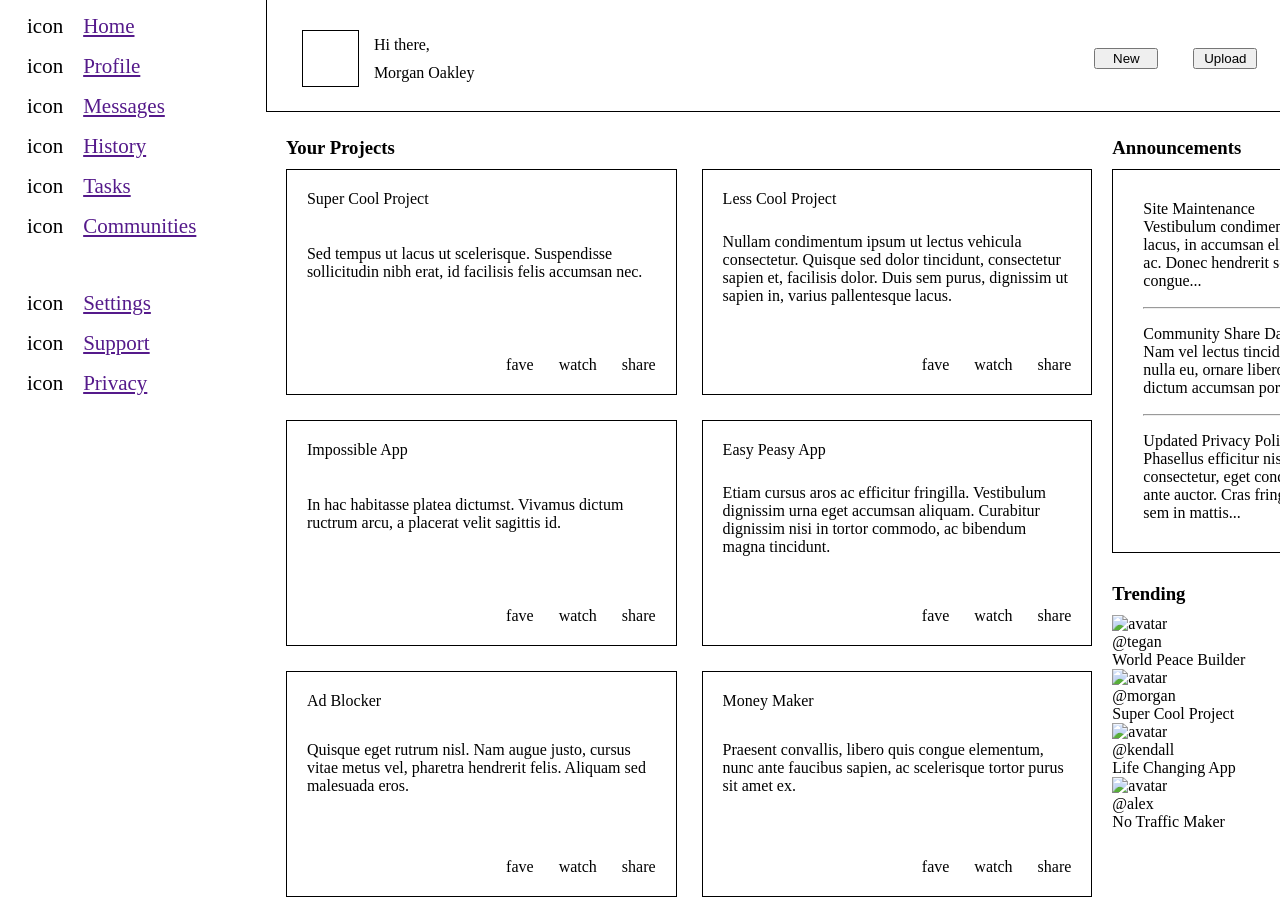
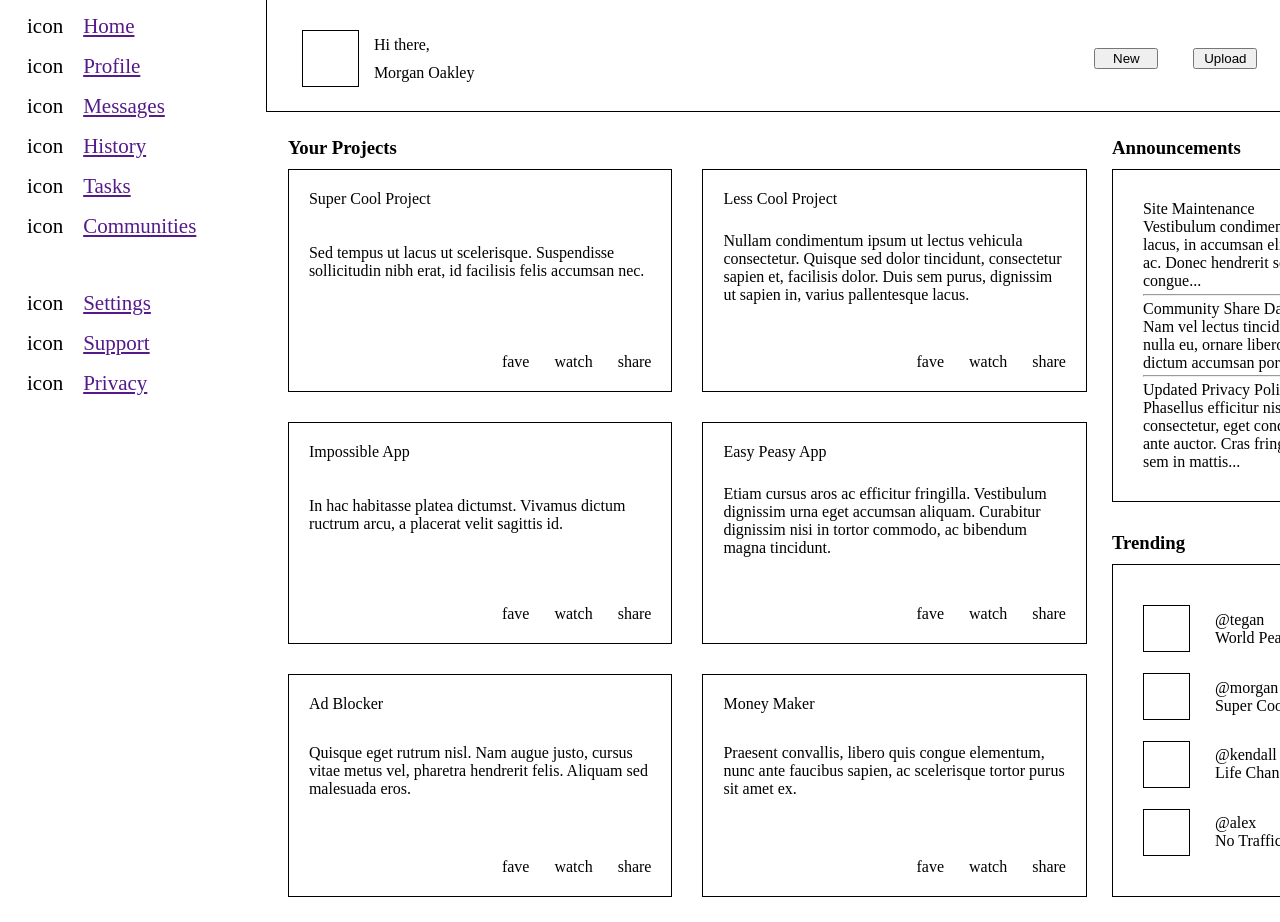
Before and after one commit to cacheup/dashboard, a plain HTML site: page index.html in a window 1280 px wide. Shown: the part 78-1000 px from the top of the page. Drawn offline with Linux system fonts and the light colour scheme.

Commit message:
Build layout for trending section

```diff
--- a/index.html
+++ b/index.html
@@ -133,22 +133,23 @@
       </div>
       <div class="trending">
         <h3>Trending</h3>
-        <img src="" alt="avatar">
+        <div class="trending-projects">
+          <div class="avatar"></div>
           <div>
             <p class="handle">@tegan</p>
             <p class="project">World Peace Builder</p>
           </div>
-        <img src="" alt="avatar">
+          <div class="avatar"></div>
           <div>
             <p class="handle">@morgan</p>
             <p class="project">Super Cool Project</p>
           </div>
-        <img src="" alt="avatar">
+          <div class="avatar"></div>
           <div>
             <p class="handle">@kendall</p>
             <p class="project">Life Changing App</p>
           </div>
-        <img src="" alt="avatar">
+          <div class="avatar"></div>
           <div>
             <p class="handle">@alex</p>
             <p class="project">No Traffic Maker</p>
@@ -156,5 +157,6 @@
         </div>
       </div>
     </div>
+  </div>
 </body>
 </html>
--- a/styles.css
+++ b/styles.css
@@ -127,11 +127,12 @@ input {
 .main-content {
   display: grid;
   grid-template-columns: 14fr 5fr;
-  padding-left: 20px;
-  column-gap: 20px;
+  grid-template-rows: 1fr 1fr;
+  padding-left: 22px;
+  column-gap: 25px;
   padding-top: 25px;
   padding-bottom: 25px;
-  padding-right: 22px;
+  padding-right: 25px;
   row-gap: 30px;
 }
 
@@ -150,7 +151,7 @@ h3 {
   display: grid;
   grid-template-rows: 1fr 1fr 1fr;
   grid-template-columns: repeat(2, minmax(380px, 550px));
-  gap: 25px;
+  gap: 30px;
 }
 
 .card {
@@ -187,4 +188,22 @@ hr {
 
 .trending {
   grid-column: 2;
+  display: grid;
+  grid-template-rows: auto 1fr;
 }
+
+.trending-projects {
+  border: 1px solid black;
+  display: grid;
+  grid-template-columns: auto auto;
+  justify-content: start;
+  padding: 30px;
+  column-gap: 25px;
+  align-items: center;
+}
+
+.trending .avatar {
+  width: 45px;
+  height: 45px;
+  border: 1px solid black;
+}
```
Lines whose indentation alone changed are shown as unchanged.
